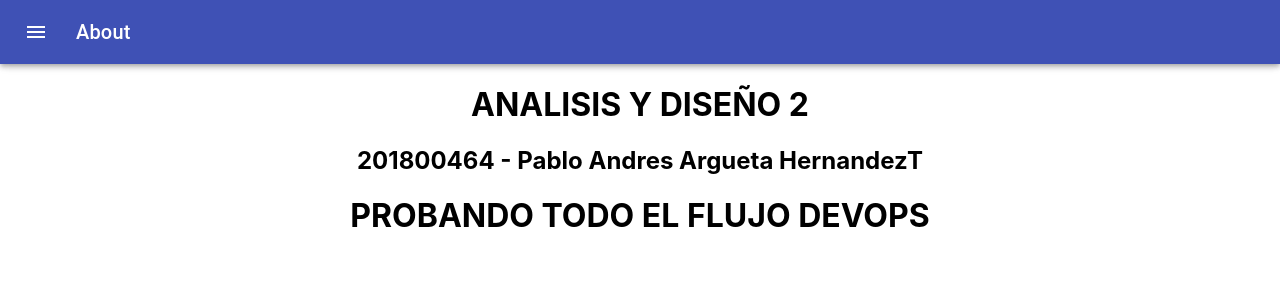
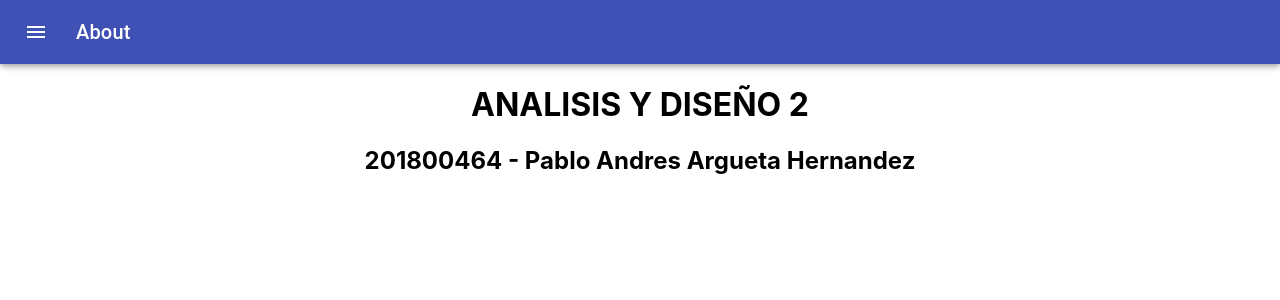
Before and after one commit to PabloAndresArg/ADY2-PRACTICA1-201800464, a React (Create React App) app in the folder frontend/: page /About in a window 1280 px wide. Shown: the top 300 px of the page. Built offline with nearby package versions, Linux system fonts and the light colour scheme.

Commit message:
fix issue

```diff
--- a/frontend/src/componentes/Paginas/About.js
+++ b/frontend/src/componentes/Paginas/About.js
@@ -17,8 +17,7 @@ export default function AboutFull({ props }) {
       <Navbar props={props} tituloP={'About'}></Navbar>
       <div style={{ textAlign: 'center' }}>
         <h1>ANALISIS Y DISEÑO 2</h1>
-        <h2>201800464 - Pablo Andres Argueta HernandezT</h2>
-        <h1>PROBANDO TODO EL FLUJO DEVOPS </h1>
+        <h2>201800464 - Pablo Andres Argueta Hernandez</h2>
       </div>
     </div>
   );
```
